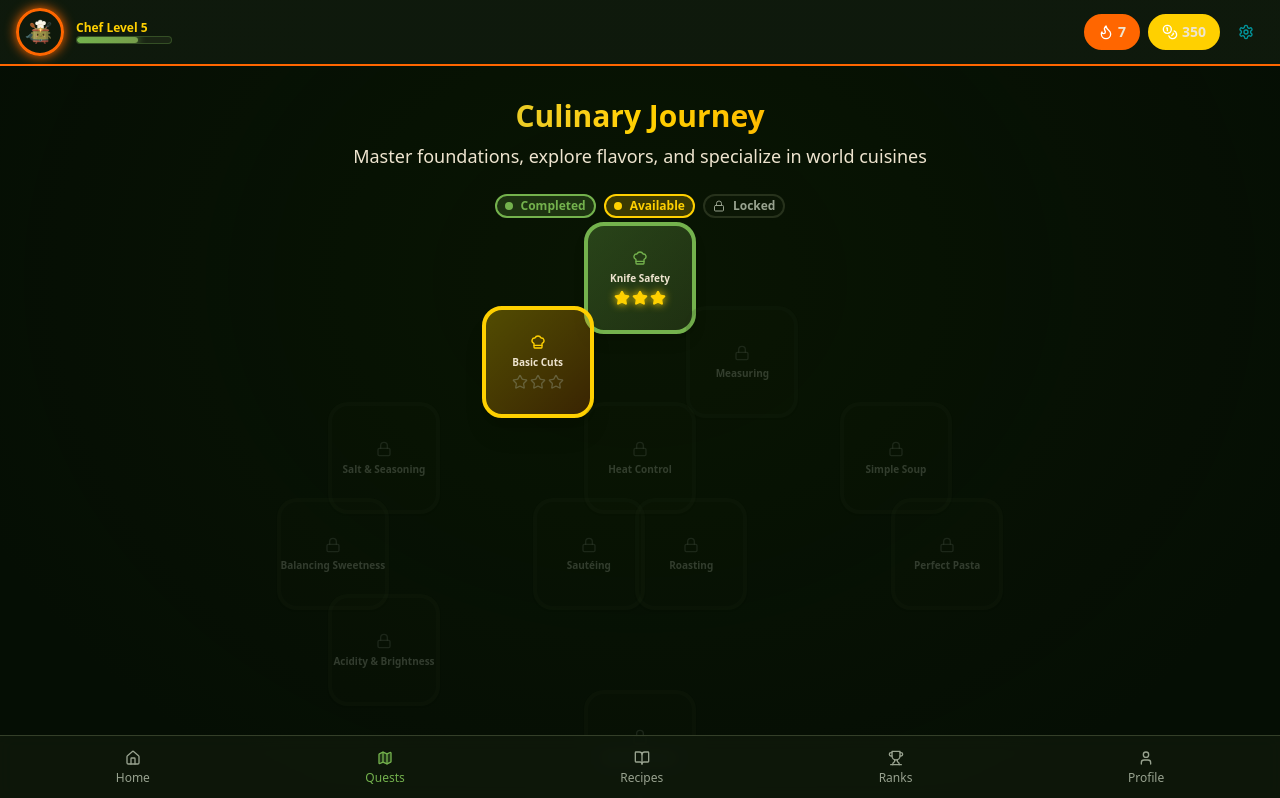
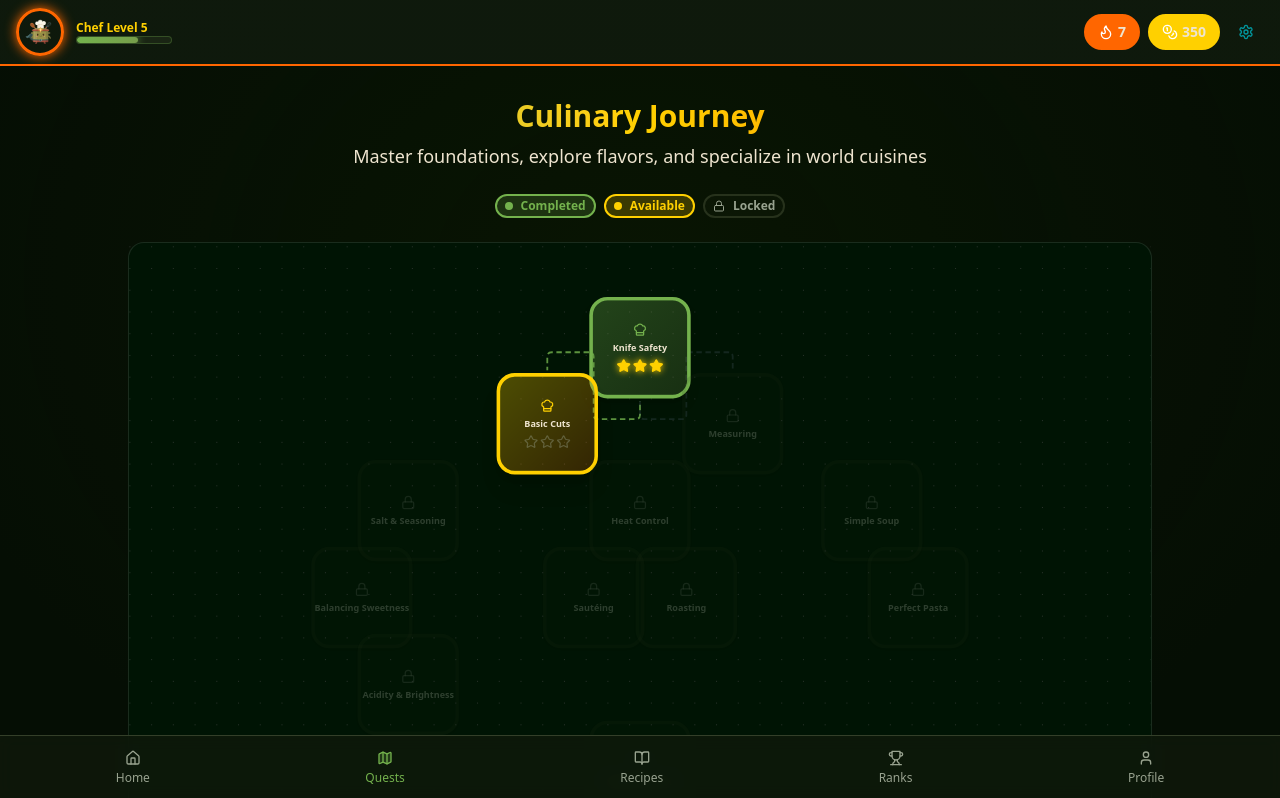
Before and after one commit to NiklasDob/cookquest, a Next.js app: page / in a window 1280 px wide. Shown: the top 798 px of the page. Built offline with nearby package versions, Linux system fonts and the light colour scheme; no server answers.

Commit message:
Now looks better using reactflow for the elements and connections between them - still need to fix the positioning though

```diff
--- a/components/quest-map.tsx
+++ b/components/quest-map.tsx
@@ -1,14 +1,27 @@
 "use client"
 
-import { Star, Lock, Crown, ChefHat, Flame, Sparkles, Globe, Wine, UtensilsCrossed } from "lucide-react"
-import { Button } from "@/components/ui/button"
-import { Card } from "@/components/ui/card"
+import { useState, useCallback, useMemo, useEffect } from "react"
+import {
+  ReactFlow,
+  Background,
+  Edge,
+  Node,
+  applyNodeChanges,
+  applyEdgeChanges,
+  NodeChange,
+  EdgeChange,
+} from "@xyflow/react"
+// Changed: CSS import path
+import "@xyflow/react/dist/style.css"
+
+import { Lock, Star } from "lucide-react"
 import { Badge } from "@/components/ui/badge"
-import { useState } from "react"
 import { LessonScreen } from "@/components/lesson-screen"
 import { RewardPopup } from "@/components/reward-popup"
+import QuestNodeComponent, { QuestNodeData } from "./quest-node"
 
-interface QuestNode {
+// Your original data structure and initial data
+interface Quest {
   id: number
   title: string
   type: "lesson" | "challenge" | "boss" | "concept"
@@ -20,7 +33,6 @@ interface QuestNode {
   position: { top: string; left: string }
   prerequisites: number[]
 }
-
 const initialQuestNodes: QuestNode[] = [
   // Foundation Skills - Only first one unlocked
   {
@@ -350,40 +362,115 @@ const initialQuestNodes: QuestNode[] = [
   },
 ]
 
-function getNodeIcon(node: QuestNode) {
-  if (node.status === "locked") return <Lock className="h-8 w-8 text-muted-foreground/50" />
-  if (node.type === "boss") return <Crown className="h-10 w-10" />
-  if (node.type === "concept") return <Sparkles className="h-8 w-8" />
-  if (node.type === "challenge") return <Flame className="h-8 w-8" />
-  if (node.category === "cuisine") {
-    if (node.cuisineType === "french") return <Wine className="h-8 w-8" />
-    if (node.cuisineType === "italian") return <UtensilsCrossed className="h-8 w-8" />
-    return <Globe className="h-8 w-8" />
-  }
-  return <ChefHat className="h-8 w-8" />
+
+const nodeTypes = {
+  questNode: QuestNodeComponent,
+}
+
+const getPosition = (top: string, left: string, containerWidth: number, containerHeight: number) => {
+  const topPercent = parseFloat(top) / 100
+  const leftPercent = parseFloat(left) / 100
+  return { x: leftPercent * containerWidth - 64, y: topPercent * containerHeight - 64 }
+}
+
+const transformDataForFlow = (
+  quests: Quest[],
+  onClick: (data: QuestNodeData) => void,
+): { nodes: Node<QuestNodeData>[]; edges: Edge[] } => {
+  const containerWidth = 1024
+  const containerHeight = 1200
+
+  // Node creation logic remains the same
+  const nodes: Node<QuestNodeData>[] = quests.map((quest) => ({
+    id: quest.id.toString(),
+    type: "questNode",
+    position: getPosition(quest.position.top, quest.position.left, containerWidth, containerHeight),
+    data: { ...quest, onClick },
+    draggable: false,
+    connectable: false,
+  }))
+
+  const edges: Edge[] = []
+  quests.forEach((targetQuest) => {
+    targetQuest.prerequisites.forEach((prereqId) => {
+      const sourceNode = quests.find((n) => n.id === prereqId)
+
+      // **NEW LOGIC**: Only draw an edge if the source node is completed.
+      if (sourceNode && sourceNode.status === 'completed') {
+        const isTargetAvailable = targetQuest.status === 'available';
+        const isTargetCompleted = targetQuest.status === 'completed';
+
+        edges.push({
+          id: `e-${prereqId}-${targetQuest.id}`,
+          source: prereqId.toString(),
+          target: targetQuest.id.toString(),
+          type: "smoothstep",
+          // Animate the line only if the next quest is newly available
+          animated: isTargetAvailable,
+          style: {
+            strokeWidth: 2,
+            // If the next quest is unlocked or done, use a bright color. Otherwise, use a faint color for locked paths.
+            stroke: isTargetAvailable || isTargetCompleted
+              ? 'var(--game-green)'
+              : 'rgba(100, 116, 139, 0.4)', // Faded color for visible but locked paths
+            strokeDasharray: "6,4",
+            opacity: isTargetAvailable || isTargetCompleted ? 0.8 : 0.5,
+          },
+        })
+      }
+    })
+  })
+
+  return { nodes, edges }
 }
 
 export function QuestMap() {
-  const [questNodes, setQuestNodes] = useState<QuestNode[]>(initialQuestNodes)
-  const [selectedLesson, setSelectedLesson] = useState<QuestNode | null>(null)
+  // Your original game state
+  const [questData, setQuestData] = useState<Quest[]>(initialQuestNodes)
+  const [selectedLesson, setSelectedLesson] = useState<Quest | null>(null)
   const [showReward, setShowReward] = useState(false)
+
+  // New: State management for React Flow nodes and edges
+  const [nodes, setNodes] = useState<Node<QuestNodeData>[]>([])
+  const [edges, setEdges] = useState<Edge[]>([])
+
+  const handleNodeClick = (nodeData: Quest) => {
+    if (nodeData.status !== "locked") {
+      setSelectedLesson(nodeData)
+    }
+  }
+
+  // New: useEffect to synchronize your game state with the React Flow state
+  useEffect(() => {
+    const { nodes: newNodes, edges: newEdges } = transformDataForFlow(questData, handleNodeClick)
+    setNodes(newNodes)
+    setEdges(newEdges)
+  }, [questData]) // This effect runs whenever your questData changes
+
+  // New: Required handlers for React Flow v12+
+  const onNodesChange = useCallback(
+    (changes: NodeChange[]) => setNodes((nds) => applyNodeChanges(changes, nds)),
+    [setNodes],
+  )
+  const onEdgesChange = useCallback(
+    (changes: EdgeChange[]) => setEdges((eds) => applyEdgeChanges(changes, eds)),
+    [setEdges],
+  )
 
   const handleLessonComplete = () => {
     if (!selectedLesson) return
 
-    // Update the completed lesson
-    const updatedNodes = questNodes.map((node) => {
+    const updatedQuests = questData.map((node) => {
       if (node.id === selectedLesson.id) {
         return { ...node, status: "completed" as const, stars: 3 }
       }
       return node
     })
 
-    // Unlock nodes that have all prerequisites completed
-    const finalNodes = updatedNodes.map((node) => {
+    const finalQuests = updatedQuests.map((node) => {
       if (node.status === "locked") {
         const allPrereqsCompleted = node.prerequisites.every((prereqId) => {
-          const prereqNode = updatedNodes.find((n) => n.id === prereqId)
+          const prereqNode = updatedQuests.find((n) => n.id === prereqId)
           return prereqNode?.status === "completed"
         })
         if (allPrereqsCompleted) {
@@ -393,7 +480,8 @@ export function QuestMap() {
       return node
     })
 
-    setQuestNodes(finalNodes)
+    // This single state update will trigger the useEffect to update the flow
+    setQuestData(finalQuests)
     setSelectedLesson(null)
     setShowReward(true)
   }
@@ -417,6 +505,7 @@ export function QuestMap() {
         </div>
 
         <div className="mb-6 flex flex-wrap justify-center gap-2">
+          {/* Badges are unchanged */}
           <Badge
             variant="outline"
             className="border-2 border-[var(--game-green)] bg-[var(--game-green)]/20 text-[var(--game-green)] font-semibold"
@@ -437,163 +526,19 @@ export function QuestMap() {
           </Badge>
         </div>
 
-        <div className="relative mx-auto h-[1200px] max-w-5xl">
-          {/* Path lines */}
-          <svg className="absolute inset-0 h-full w-full" style={{ zIndex: 0 }}>
-            <defs>
-              <linearGradient id="pathGradient1" x1="0%" y1="0%" x2="0%" y2="100%">
-                <stop offset="0%" style={{ stopColor: "var(--game-green)", stopOpacity: 0.4 }} />
-                <stop offset="100%" style={{ stopColor: "var(--game-yellow)", stopOpacity: 0.4 }} />
-              </linearGradient>
-              <linearGradient id="pathGradient2" x1="0%" y1="0%" x2="0%" y2="100%">
-                <stop offset="0%" style={{ stopColor: "var(--game-orange)", stopOpacity: 0.4 }} />
-                <stop offset="100%" style={{ stopColor: "var(--game-terracotta)", stopOpacity: 0.4 }} />
-              </linearGradient>
-              <linearGradient id="pathGradient3" x1="0%" y1="0%" x2="0%" y2="100%">
-                <stop offset="0%" style={{ stopColor: "var(--game-teal)", stopOpacity: 0.4 }} />
-                <stop offset="100%" style={{ stopColor: "var(--game-purple)", stopOpacity: 0.4 }} />
-              </linearGradient>
-            </defs>
-            {/* Path definitions... */}
-            <path
-              d="M 50% 3% L 40% 10% M 50% 3% L 60% 10%"
-              fill="none"
-              stroke="url(#pathGradient1)"
-              strokeWidth="3"
-              strokeDasharray="6,4"
-            />
-            <path
-              d="M 40% 10% L 25% 18% L 20% 26% L 25% 34%"
-              fill="none"
-              stroke="url(#pathGradient1)"
-              strokeWidth="3"
-              strokeDasharray="6,4"
-            />
-            <path
-              d="M 40% 10% L 50% 18% M 60% 10% L 50% 18%"
-              fill="none"
-              stroke="url(#pathGradient2)"
-              strokeWidth="3"
-              strokeDasharray="6,4"
-            />
-            <path
-              d="M 60% 10% L 75% 18% L 80% 26%"
-              fill="none"
-              stroke="url(#pathGradient3)"
-              strokeWidth="3"
-              strokeDasharray="6,4"
-            />
-            <path
-              d="M 50% 18% L 45% 26% M 50% 18% L 55% 26%"
-              fill="none"
-              stroke="url(#pathGradient2)"
-              strokeWidth="3"
-              strokeDasharray="6,4"
-            />
-            <path
-              d="M 25% 34% L 50% 42% M 45% 26% L 50% 42% M 55% 26% L 50% 42%"
-              fill="none"
-              stroke="url(#pathGradient1)"
-              strokeWidth="3"
-              strokeDasharray="6,4"
-            />
-            <path
-              d="M 50% 42% L 45% 50% M 50% 42% L 55% 50%"
-              fill="none"
-              stroke="url(#pathGradient2)"
-              strokeWidth="3"
-              strokeDasharray="6,4"
-            />
-            <path
-              d="M 45% 50% L 20% 60% L 15% 68% L 20% 76% L 15% 84%"
-              fill="none"
-              stroke="url(#pathGradient2)"
-              strokeWidth="3"
-              strokeDasharray="6,4"
-            />
-            <path
-              d="M 50% 42% L 50% 60% L 45% 68% L 50% 76% L 45% 84%"
-              fill="none"
-              stroke="url(#pathGradient3)"
-              strokeWidth="3"
-              strokeDasharray="6,4"
-            />
-            <path
-              d="M 55% 50% L 80% 60% L 85% 68% L 80% 76% L 85% 84%"
-              fill="none"
-              stroke="url(#pathGradient1)"
-              strokeWidth="3"
-              strokeDasharray="6,4"
-            />
-            <path
-              d="M 15% 84% L 50% 94% M 45% 84% L 50% 94% M 85% 84% L 50% 94%"
-              fill="none"
-              stroke="url(#pathGradient2)"
-              strokeWidth="4"
-              strokeDasharray="6,4"
-            />
-          </svg>
-
-          {/* Quest Nodes */}
-          {questNodes.map((node) => {
-            const isDisabled = node.status === "locked"
-            let iconColor = "var(--muted-foreground)"
-            if (node.status === "completed") iconColor = "var(--game-green)"
-            if (node.status === "available") iconColor = "var(--game-yellow)"
-
-            return (
-              <div
-                key={node.id}
-                className="absolute -translate-x-1/2 -translate-y-1/2"
-                style={{ top: node.position.top, left: node.position.left, zIndex: 1 }}
-              >
-                <Button
-                  variant="ghost"
-                  className="h-auto w-auto p-0"
-                  disabled={isDisabled}
-                  onClick={() => node.status !== "locked" && setSelectedLesson(node)}
-                >
-                  <Card
-                    className={`relative flex h-28 w-28 flex-col items-center justify-center gap-1.5 border-4 transition-all ${
-                      isDisabled
-                        ? "border-muted/40 bg-muted/15 opacity-60"
-                        : node.status === "completed"
-                          ? "border-[var(--game-green)] bg-gradient-to-br from-[var(--game-green)]/30 to-[var(--game-sage)]/20 shadow-lg shadow-[var(--game-green)]/40"
-                          : node.status === "available"
-                            ? "border-[var(--game-yellow)] bg-gradient-to-br from-[var(--game-yellow)]/30 to-[var(--game-orange)]/20 shadow-xl shadow-[var(--game-yellow)]/50 hover:scale-110 hover:shadow-2xl hover:shadow-[var(--game-yellow)]/60"
-                            : "bg-card/80"
-                    } ${node.type === "boss" && !isDisabled ? "h-32 w-32 border-[var(--game-terracotta)] bg-gradient-to-br from-[var(--game-terracotta)]/50 to-[var(--game-orange)]/30 shadow-2xl shadow-[var(--game-terracotta)]/50 animate-pulse" : ""}`}
-                  >
-                    <div style={{ color: iconColor }}>{getNodeIcon(node)}</div>
-
-                    <span
-                      className="px-1 text-center text-[10px] font-bold leading-tight"
-                      style={{
-                        color: isDisabled ? "var(--muted-foreground)" : "var(--game-cream)",
-                      }}
-                    >
-                      {node.title}
-                    </span>
-
-                    {!isDisabled && (
-                      <div className="flex gap-0.5">
-                        {Array.from({ length: node.maxStars }).map((_, i) => (
-                          <Star
-                            key={i}
-                            className={`h-2.5 w-2.5 ${
-                              i < node.stars
-                                ? "fill-[var(--game-yellow)] text-[var(--game-yellow)] drop-shadow-[0_0_4px_var(--game-yellow)]"
-                                : "text-muted-foreground/40"
-                            }`}
-                          />
-                        ))}
-                      </div>
-                    )}
-                  </Card>
-                </Button>
-              </div>
-            )
-          })}
+        <div className="relative mx-auto h-[1200px] max-w-5xl rounded-lg border border-white/10 bg-[#001404]">
+          <ReactFlow
+            nodes={nodes}
+            edges={edges}
+            onNodesChange={onNodesChange}
+            onEdgesChange={onEdgesChange}
+            nodeTypes={nodeTypes}
+            zoomOnScroll={false}
+            panOnDrag={false}
+            fitView
+          >
+            <Background color="#4f4f4f" gap={24} variant={"dots"} />
+          </ReactFlow>
         </div>
       </div>
 
--- /dev/null
+++ b/components/quest-node.tsx
@@ -0,0 +1,105 @@
+"use client"
+
+import { memo } from "react"
+// Changed: Import from '@xyflow/react'
+import { Handle, Position, NodeProps } from '@xyflow/react';
+import { Star, Lock, Crown, ChefHat, Flame, Sparkles, Globe, Wine, UtensilsCrossed } from "lucide-react"
+import { Card } from "@/components/ui/card"
+import { Button } from "@/components/ui/button"
+
+// The QuestNodeData interface is unchanged
+export interface QuestNodeData {
+  id: number
+  title: string
+  type: "lesson" | "challenge" | "boss" | "concept"
+  category: "foundation" | "technique" | "flavor" | "cuisine" | "advanced"
+  cuisineType?: "french" | "asian" | "italian"
+  status: "locked" | "available" | "completed"
+  stars: number
+  maxStars: 3
+  prerequisites: number[]
+  onClick: (node: QuestNodeData) => void
+}
+
+// Icon helper function is unchanged
+function getNodeIcon(node: QuestNodeData) {
+  if (node.status === "locked") return <Lock className="h-8 w-8 text-muted-foreground/50" />
+  if (node.type === "boss") return <Crown className="h-10 w-10" />
+  if (node.type === "concept") return <Sparkles className="h-8 w-8" />
+  if (node.type === "challenge") return <Flame className="h-8 w-8" />
+  if (node.category === "cuisine") {
+    if (node.cuisineType === "french") return <Wine className="h-8 w-8" />
+    if (node.cuisineType === "italian") return <UtensilsCrossed className="h-8 w-8" />
+    return <Globe className="h-8 w-8" />
+  }
+  return <ChefHat className="h-8 w-8" />
+}
+
+// The custom node component itself is unchanged
+const QuestNode = memo(({ data }: NodeProps<QuestNodeData>) => {
+  const isDisabled = data.status === "locked"
+  let iconColor = "var(--muted-foreground)"
+  if (data.status === "completed") iconColor = "var(--game-green)"
+  if (data.status === "available") iconColor = "var(--game-yellow)"
+
+  return (
+    <>
+      <Handle type="target" position={Position.Top} className="!border-0 !bg-transparent" />
+      <Handle type="source" position={Position.Bottom} className="!border-0 !bg-transparent" />
+
+      <Button
+        variant="ghost"
+        className="h-auto w-auto p-0"
+        disabled={isDisabled}
+        onClick={() => !isDisabled && data.onClick(data)}
+        title={data.title}
+      >
+        <Card
+          className={`relative flex h-28 w-28 flex-col items-center justify-center gap-1.5 border-4 transition-all ${
+            isDisabled
+              ? "border-muted/40 bg-muted/15 opacity-60"
+              : data.status === "completed"
+              ? "border-[var(--game-green)] bg-gradient-to-br from-[var(--game-green)]/30 to-[var(--game-sage)]/20 shadow-lg shadow-[var(--game-green)]/40"
+              : data.status === "available"
+              ? "border-[var(--game-yellow)] bg-gradient-to-br from-[var(--game-yellow)]/30 to-[var(--game-orange)]/20 shadow-xl shadow-[var(--game-yellow)]/50 hover:scale-110 hover:shadow-2xl hover:shadow-[var(--game-yellow)]/60"
+              : "bg-card/80"
+          } ${
+            data.type === "boss" && !isDisabled
+              ? "h-32 w-32 border-[var(--game-terracotta)] bg-gradient-to-br from-[var(--game-terracotta)]/50 to-[var(--game-orange)]/30 shadow-2xl shadow-[var(--game-terracotta)]/50 animate-pulse"
+              : ""
+          }`}
+        >
+          <div style={{ color: iconColor }}>{getNodeIcon(data)}</div>
+
+          <span
+            className="px-1 text-center text-[10px] font-bold leading-tight"
+            style={{
+              color: isDisabled ? "var(--muted-foreground)" : "var(--game-cream)",
+            }}
+          >
+            {data.title}
+          </span>
+
+          {!isDisabled && (
+            <div className="flex gap-0.5">
+              {Array.from({ length: data.maxStars }).map((_, i) => (
+                <Star
+                  key={i}
+                  className={`h-2.5 w-2.5 ${
+                    i < data.stars
+                      ? "fill-[var(--game-yellow)] text-[var(--game-yellow)] drop-shadow-[0_0_4px_var(--game-yellow)]"
+                      : "text-muted-foreground/40"
+                  }`}
+                />
+              ))}
+            </div>
+          )}
+        </Card>
+      </Button>
+    </>
+  )
+})
+
+QuestNode.displayName = "QuestNode"
+
+export default QuestNode
--- a/package.json
+++ b/package.json
@@ -43,6 +43,7 @@
     "@radix-ui/react-toggle-group": "1.1.1",
     "@radix-ui/react-tooltip": "1.1.6",
     "@vercel/analytics": "1.3.1",
+    "@xyflow/react": "^12.8.6",
     "autoprefixer": "^10.4.20",
     "class-variance-authority": "^0.7.1",
     "clsx": "^2.1.1",
```
Also changed, not shown: 1 other file (tests, documents, lock files or other folders).
